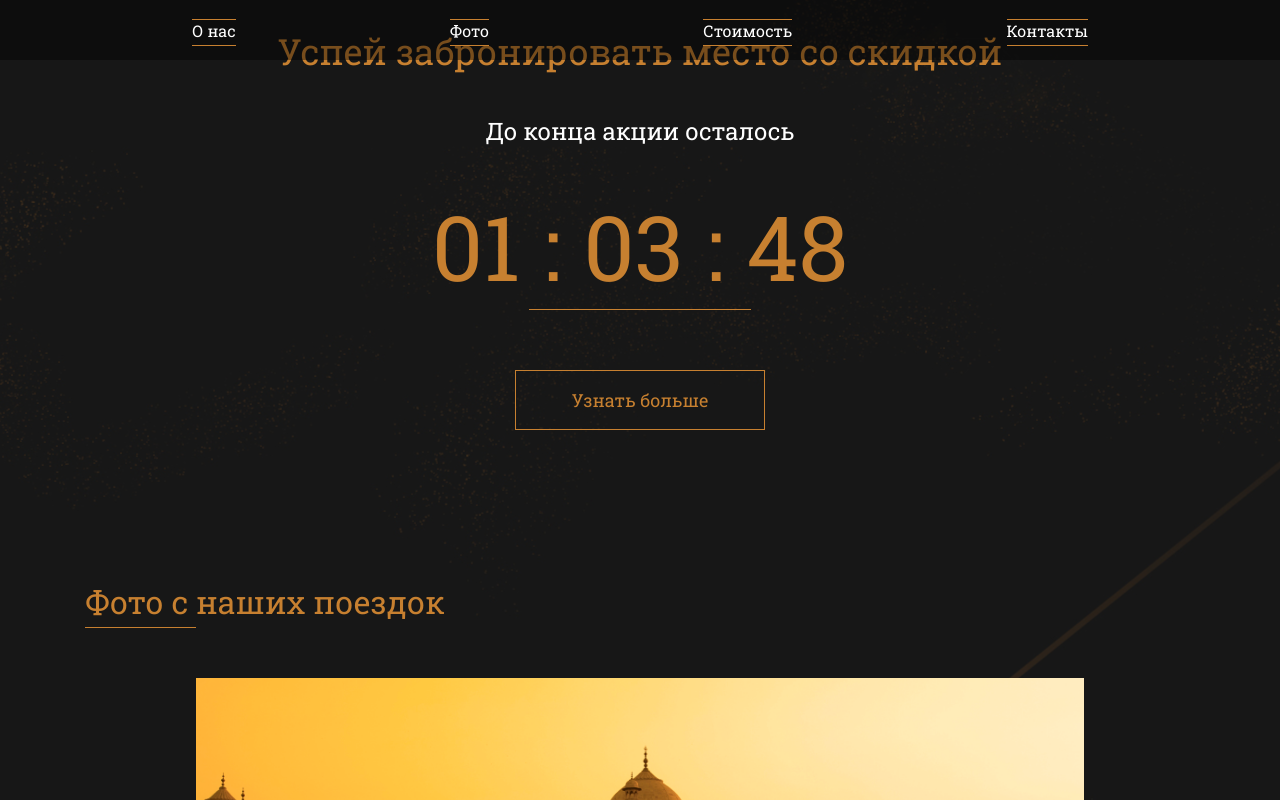
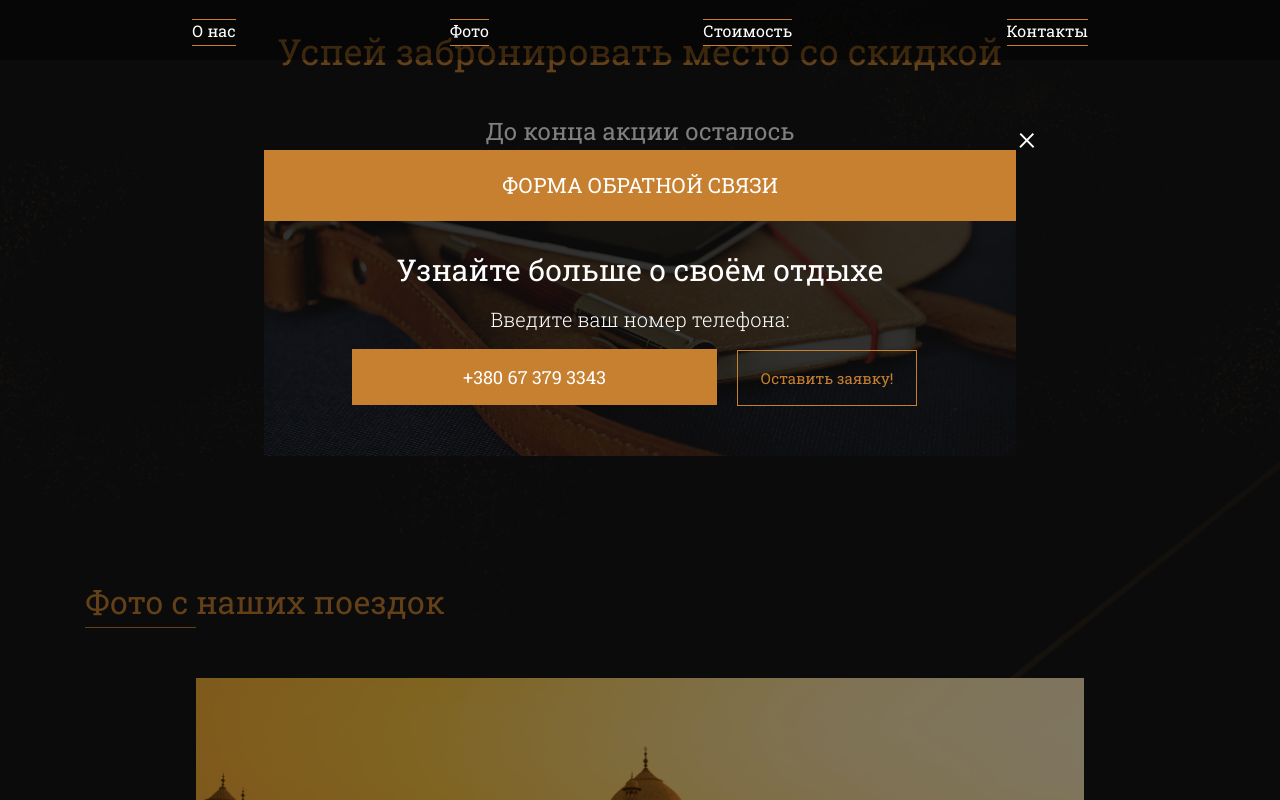
Before and after one commit to Ernesto44/LandingPage, a plain HTML site: page index.html in a window 1280 px wide. Both pictures are taken after a click on the button "Узнать больше". Shown: the part 1353-2153 px from the top of the page. Drawn offline with nearby package versions, Linux system fonts and the light colour scheme; files that its build step writes are made by us from their sources.

Commit message:
Added modal window on my page

```diff
--- a/index.html
+++ b/index.html
@@ -223,7 +223,7 @@
 								<label class="popup-form__label" for="phone">
 								Введите ваш номер телефона:
 								</label>
-								<input class="popup-form__input" name="phone" type="tel" required placeholder="+7(978) 973 33 45">
+								<input class="popup-form__input" name="phone" type="tel" required placeholder="+380 67 379 3343">
 								<button class="button popup-form__btn">
 									Оставить заявку!
 								</button>
--- a/js/main.js
+++ b/js/main.js
@@ -84,4 +84,22 @@ window.addEventListener('DOMContentLoaded', function() {
 	}
 
 	setClock('timer', deadline);
+
+	// Modal window
+
+	let more = document.querySelector('.more');
+	let overlay = document.querySelector('.overlay');
+	let close = document.querySelector('.popup-close');
+
+	more.addEventListener('click', function() {
+		overlay.style.display = 'block';
+		this.classList.add('more-splash');
+		document.body.style.overflow = 'hidden';
+	});
+
+	close.addEventListener('click', function() {
+		overlay.style.display = 'none';
+		more.classList.remove('more-splash');
+		document.body.style.overflow = '';
+	});
 });
```
